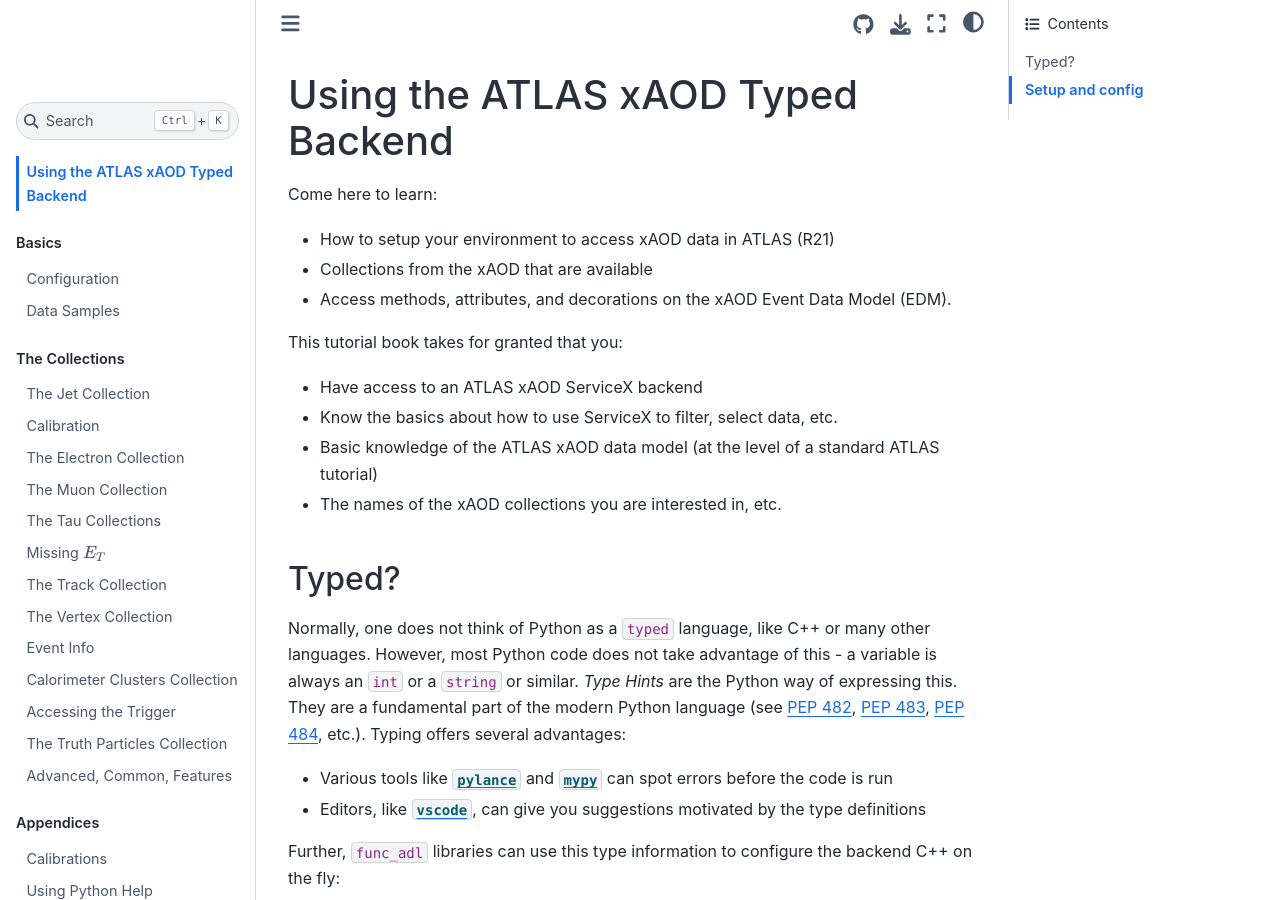
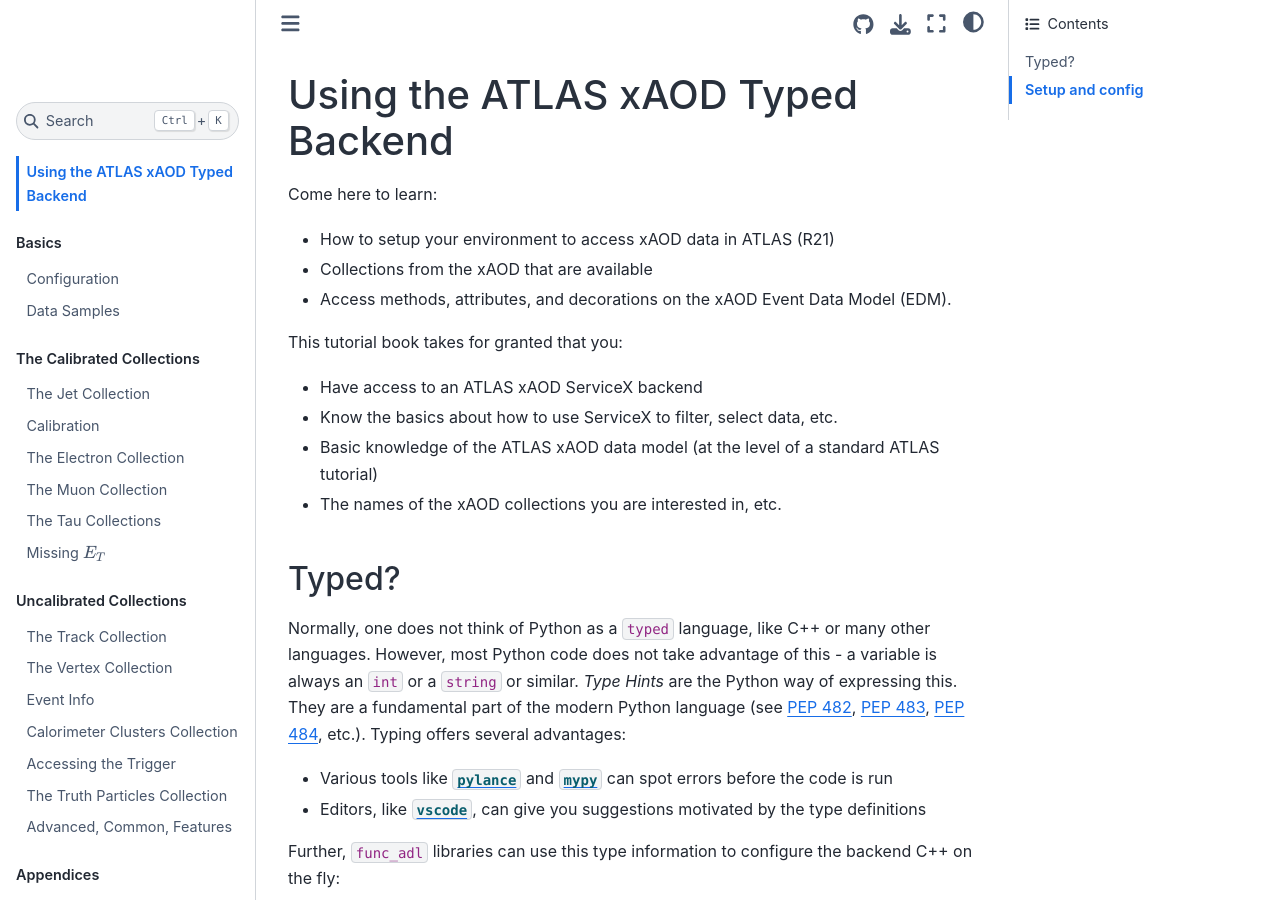
Before and after one commit to gordonwatts/xaod_usage, a Jupyter Book: the page built from book/intro.md, in a window 1280 px wide and 900 px high. Built offline with Jupyter Book 1.0.4 settings and Sphinx 7.4.7 and the Sphinx Book theme 1.1.4, drawn with Linux system fonts in a browser that asks for light colours.

Commit message:
Proof read the tracks objects and adjust how the book is organized.

```diff
--- a/book/_toc.yml
+++ b/book/_toc.yml
@@ -8,7 +8,7 @@
     chapters:
     - file: chapters/configuration
     - file: chapters/data
-  - caption: The Collections
+  - caption: The Calibrated Collections
     chapters:
     - file: chapters/jets
     - file: chapters/calibration
@@ -16,6 +16,8 @@
     - file: chapters/muons
     - file: chapters/taus
     - file: chapters/met
+  - caption: Uncalibrated Collections
+    chapters:
     - file: chapters/tracks
     - file: chapters/vertices
     - file: chapters/eventinfo
```
Also changed, not shown: book/chapters/tracks.ipynb.
